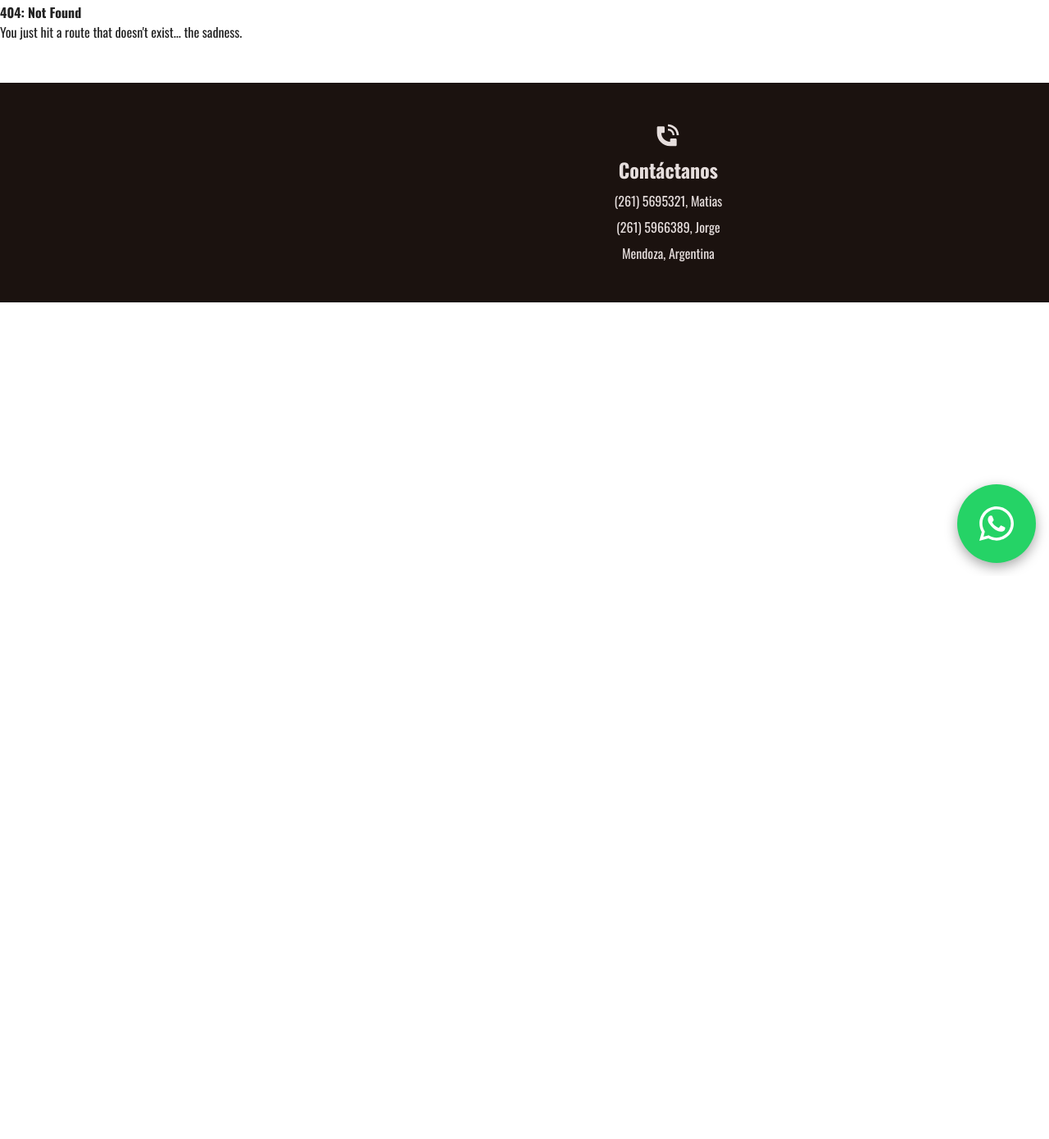
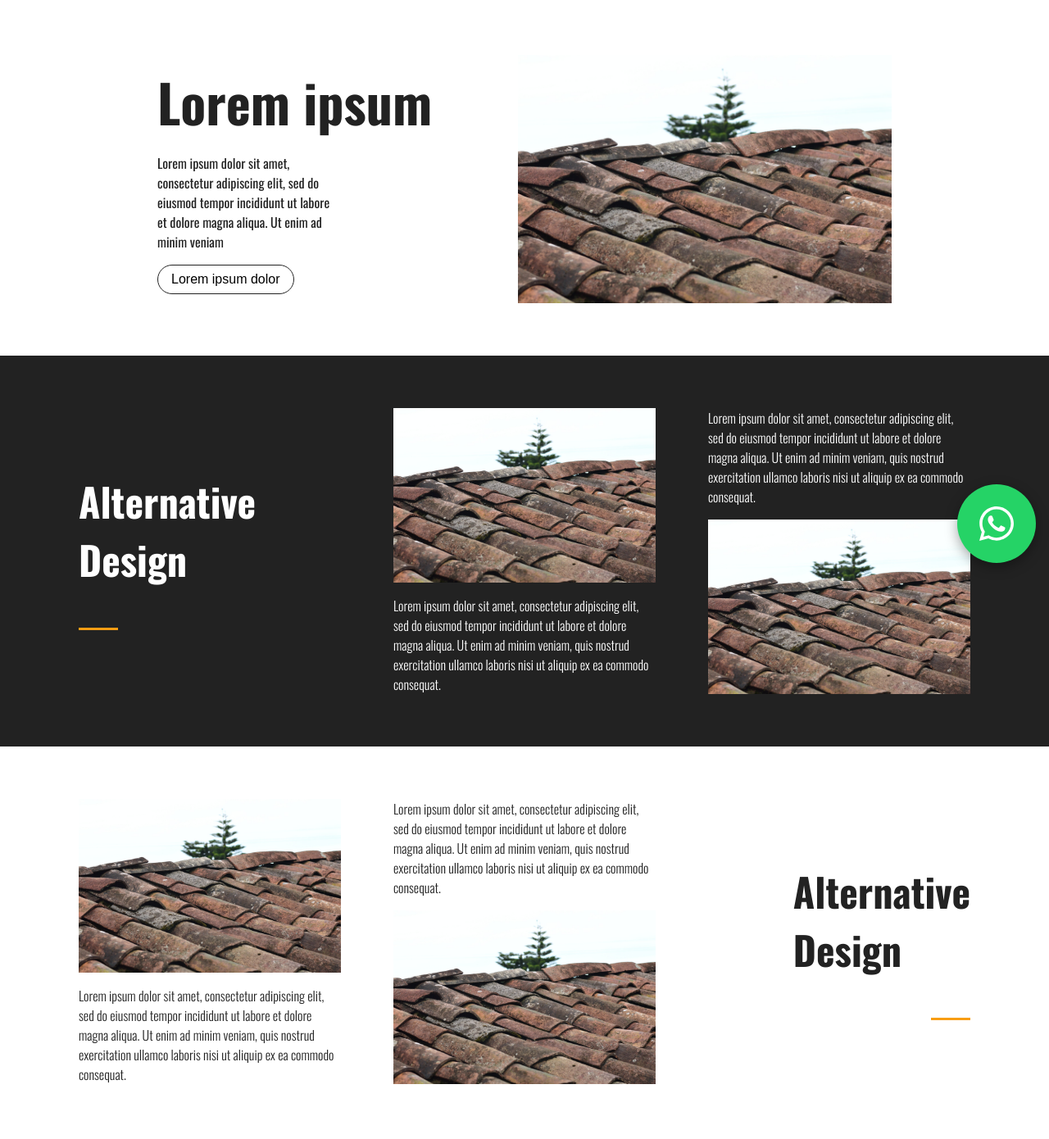
Before and after one commit to MatiMartinez/metalurgica, a Gatsby site: page /services in a window 1280 px wide. Before the commit this address had no page. Shown: the part 97-1487 px from the top of the page at 82% size. Before the commit the page ends 800 px from the top, so only its background shows below. Built offline with nearby package versions, Linux system fonts and the light colour scheme; Gatsby itself is replaced by a stand-in of ours.

Commit message:
Services

```diff
--- /dev/null
+++ b/src/components/services/BlackService.js
@@ -0,0 +1,101 @@
+import React from "react"
+import styled from "styled-components"
+
+import { graphql, useStaticQuery } from "gatsby"
+import Image from "gatsby-image"
+
+const BlackService = () => {
+  const data = useStaticQuery(graphql`
+    query {
+      bg: file(relativePath: { eq: "old-roof.jpg" }) {
+        childImageSharp {
+          fluid(maxWidth: 1920) {
+            ...GatsbyImageSharpFluid
+          }
+        }
+      }
+    }
+  `)
+
+  return (
+    <Container>
+      <LeftWrapper>
+        <Title>
+          Alternative <br /> Design
+        </Title>
+        <Line />
+      </LeftWrapper>
+      <RightWrapper>
+        <ContentWrapper>
+          <FakeImg fluid={data.bg.childImageSharp.fluid} />
+
+          <Text>
+            Lorem ipsum dolor sit amet, consectetur adipiscing elit, sed do
+            eiusmod tempor incididunt ut labore et dolore magna aliqua. Ut enim
+            ad minim veniam, quis nostrud exercitation ullamco laboris nisi ut
+            aliquip ex ea commodo consequat.
+          </Text>
+        </ContentWrapper>
+        <ContentWrapper>
+          <Text>
+            Lorem ipsum dolor sit amet, consectetur adipiscing elit, sed do
+            eiusmod tempor incididunt ut labore et dolore magna aliqua. Ut enim
+            ad minim veniam, quis nostrud exercitation ullamco laboris nisi ut
+            aliquip ex ea commodo consequat.
+          </Text>
+          <FakeImg fluid={data.bg.childImageSharp.fluid} />
+        </ContentWrapper>
+      </RightWrapper>
+    </Container>
+  )
+}
+
+export default BlackService
+
+const Container = styled.div`
+  display: grid;
+  grid-template-columns: 1fr 2fr;
+  align-items: center;
+  column-gap: 2rem;
+  padding: 4rem 6rem;
+  background-color: #222222;
+  color: #ffffff;
+`
+
+const LeftWrapper = styled.div`
+  display: flex;
+  flex-direction: column;
+  row-gap: 3rem;
+`
+
+const Title = styled.h1`
+  font-size: 3rem;
+  font-weight: 700;
+`
+
+const Line = styled.span`
+  background-color: #f89d13;
+  height: 3px;
+  width: 3rem;
+`
+
+const RightWrapper = styled.div`
+  display: flex;
+  column-gap: 4rem;
+`
+
+const ContentWrapper = styled.div`
+  display: flex;
+  flex-direction: column;
+  row-gap: 1rem;
+`
+
+const FakeImg = styled(Image)`
+  width: 100%;
+  height: auto;
+`
+
+const Text = styled.p`
+  font-size: 1rem;
+  font-weight: 300;
+`
--- /dev/null
+++ b/src/components/services/Hero.js
@@ -0,0 +1,80 @@
+import React from "react"
+import styled from "styled-components"
+
+import { graphql, useStaticQuery } from "gatsby"
+import Image from "gatsby-image"
+
+const Hero = () => {
+  const data = useStaticQuery(graphql`
+    query {
+      bg: file(relativePath: { eq: "old-roof.jpg" }) {
+        childImageSharp {
+          fluid(maxWidth: 1920) {
+            ...GatsbyImageSharpFluid
+          }
+        }
+      }
+    }
+  `)
+
+  return (
+    <Contianer>
+      <LeftWrapper>
+        <Title>Lorem ipsum</Title>
+        <Text>
+          Lorem ipsum dolor sit amet, consectetur adipiscing elit, sed do
+          eiusmod tempor incididunt ut labore et dolore magna aliqua. Ut enim ad
+          minim veniam
+        </Text>
+        <ToServiceButton>Lorem ipsum dolor</ToServiceButton>
+      </LeftWrapper>
+      <RightWrapper>
+        <FakeImg fluid={data.bg.childImageSharp.fluid} />
+      </RightWrapper>
+    </Contianer>
+  )
+}
+
+export default Hero
+
+const Contianer = styled.div`
+  display: flex;
+  justify-content: center;
+  align-items: center;
+  padding: 4rem 12rem;
+`
+
+const LeftWrapper = styled.div`
+  display: flex;
+  flex-direction: column;
+  row-gap: 1rem;
+`
+
+const Title = styled.h1`
+  font-size: 4rem;
+  font-weight: 700;
+`
+
+const Text = styled.p`
+  font-size: 1rem;
+  width: 50%;
+`
+
+const ToServiceButton = styled.button`
+  padding: 0.5rem 1rem;
+  border-radius: 50px;
+  width: max-content;
+  border: 1px solid #222222;
+  background-color: transparent;
+  cursor: pointer;
+`
+
+const RightWrapper = styled.div`
+  display: flex;
+  width: 100%;
+`
+
+const FakeImg = styled(Image)`
+  width: 100%;
+  height: auto;
+`
--- /dev/null
+++ b/src/components/services/WhiteService.js
@@ -0,0 +1,100 @@
+import React from "react"
+import styled from "styled-components"
+
+import { graphql, useStaticQuery } from "gatsby"
+import Image from "gatsby-image"
+
+const WhiteService = () => {
+  const data = useStaticQuery(graphql`
+    query {
+      bg: file(relativePath: { eq: "old-roof.jpg" }) {
+        childImageSharp {
+          fluid(maxWidth: 1920) {
+            ...GatsbyImageSharpFluid
+          }
+        }
+      }
+    }
+  `)
+
+  return (
+    <Container>
+      <RightWrapper>
+        <ContentWrapper>
+          <FakeImg fluid={data.bg.childImageSharp.fluid} />
+
+          <Text>
+            Lorem ipsum dolor sit amet, consectetur adipiscing elit, sed do
+            eiusmod tempor incididunt ut labore et dolore magna aliqua. Ut enim
+            ad minim veniam, quis nostrud exercitation ullamco laboris nisi ut
+            aliquip ex ea commodo consequat.
+          </Text>
+        </ContentWrapper>
+        <ContentWrapper>
+          <Text>
+            Lorem ipsum dolor sit amet, consectetur adipiscing elit, sed do
+            eiusmod tempor incididunt ut labore et dolore magna aliqua. Ut enim
+            ad minim veniam, quis nostrud exercitation ullamco laboris nisi ut
+            aliquip ex ea commodo consequat.
+          </Text>
+          <FakeImg fluid={data.bg.childImageSharp.fluid} />
+        </ContentWrapper>
+      </RightWrapper>
+      <LeftWrapper>
+        <Title>
+          Alternative <br /> Design
+        </Title>
+        <Line />
+      </LeftWrapper>
+    </Container>
+  )
+}
+
+export default WhiteService
+
+const Container = styled.div`
+  display: grid;
+  grid-template-columns: 2fr 1fr;
+  align-items: center;
+  column-gap: 2rem;
+  padding: 4rem 6rem;
+`
+
+const LeftWrapper = styled.div`
+  display: flex;
+  flex-direction: column;
+  align-items: flex-end;
+  row-gap: 3rem;
+`
+
+const Title = styled.h1`
+  font-size: 3rem;
+  font-weight: 700;
+`
+
+const Line = styled.span`
+  background-color: #f89d13;
+  height: 3px;
+  width: 3rem;
+`
+
+const RightWrapper = styled.div`
+  display: flex;
+  column-gap: 4rem;
+`
+
+const ContentWrapper = styled.div`
+  display: flex;
+  flex-direction: column;
+  row-gap: 1rem;
+`
+
+const FakeImg = styled(Image)`
+  width: 100%;
+  height: auto;
+`
+
+const Text = styled.p`
+  font-size: 1rem;
+  font-weight: 300;
+`
--- a/src/components/shared/Navegation.js
+++ b/src/components/shared/Navegation.js
@@ -29,7 +29,7 @@
         <NavLink to="/">INICIO</NavLink>
         <NavLink to="/">SOBRE GZ</NavLink>
         <NavLink to="/gallery">GALERÍA</NavLink>
-        <NavLink to="/">NUESTROS SERVICIOS</NavLink>
+        <NavLink to="/services">NUESTROS SERVICIOS</NavLink>
         <ContactLinkWrapper>
           <FaAngleRight size="1.25rem" color="#8f1d14" />
           <ContactLink to="/contact">CONTACTO</ContactLink>
--- /dev/null
+++ b/src/pages/services.js
@@ -0,0 +1,18 @@
+import React from "react"
+
+import Layout from "../components/shared/layout"
+import Hero from "../components/services/Hero"
+import BlackService from "../components/services/BlackService"
+import WhiteService from "../components/services/WhiteService"
+
+const Services = () => {
+  return (
+    <Layout>
+      <Hero />
+      <BlackService />
+      <WhiteService />
+    </Layout>
+  )
+}
+
+export default Services
```
